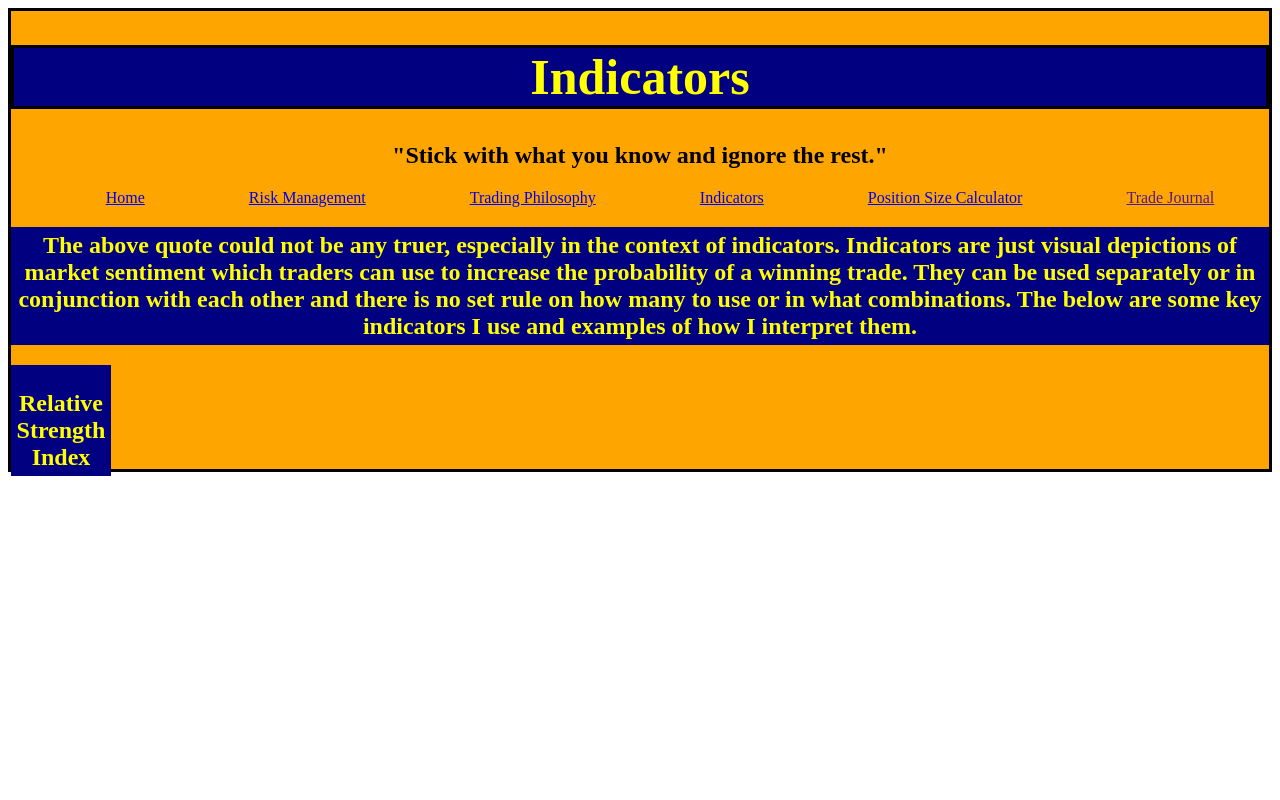
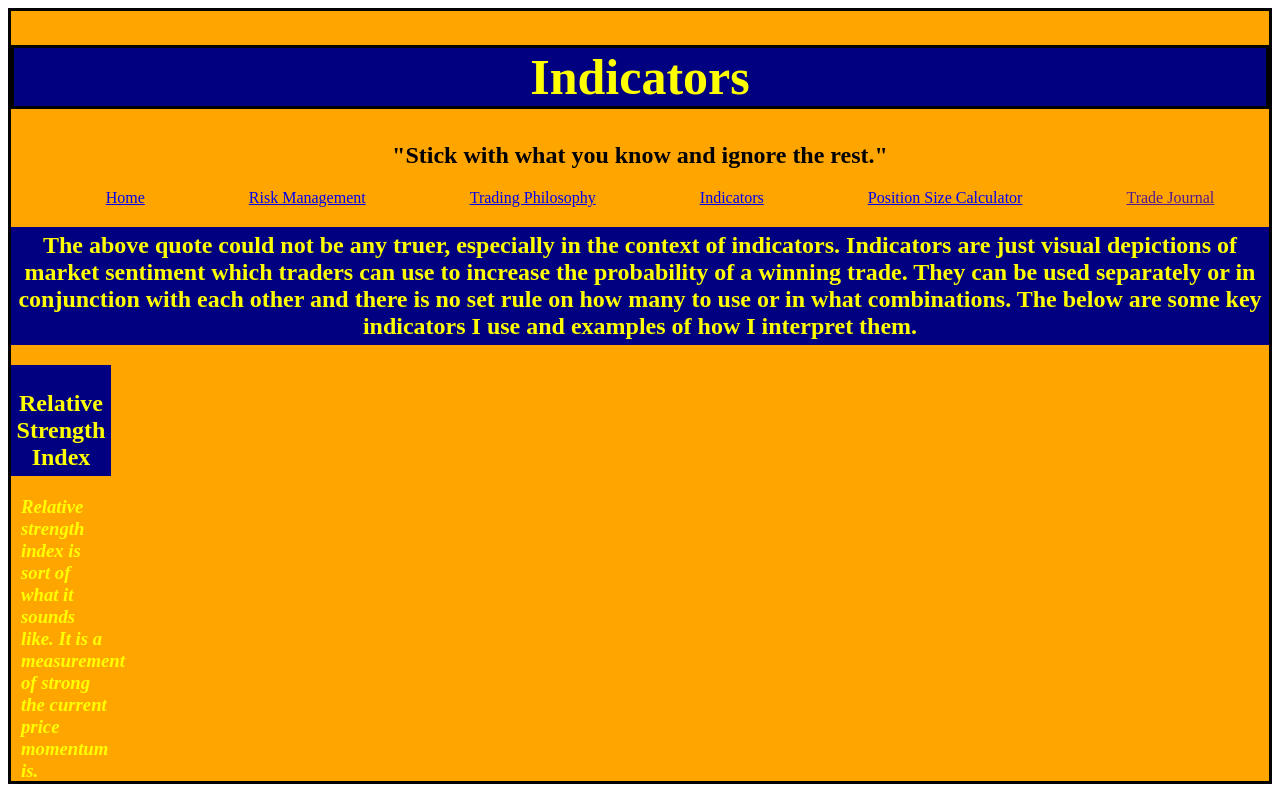
Before and after one commit to MrGraves1986/trading_pro, a Django app: page /indicators in a window 1280 px wide. Run offline with Django 4.2, Linux system fonts and the light colour scheme.

Commit message:
updated indicator page

```diff
--- a/trading_pro_app/templates/indicators.html
+++ b/trading_pro_app/templates/indicators.html
@@ -23,6 +23,7 @@
         <h2 id="opener">The above quote could not be any truer, especially in the context of indicators. Indicators are just visual depictions of market sentiment which traders can use to increase the probability of a winning trade. They can be used separately or in conjunction with each other and there is no set rule on how many to use or in what combinations. The below are some key indicators I use and examples of how I interpret them.</h2>
         <div class="indicator_example">
             <h2 id="opener">Relative Strength Index</h2>
+            <h3>Relative strength index is sort of what it sounds like. It is a measurement of strong the current price momentum is.</h3>
         </div>
     </div>
 
```
